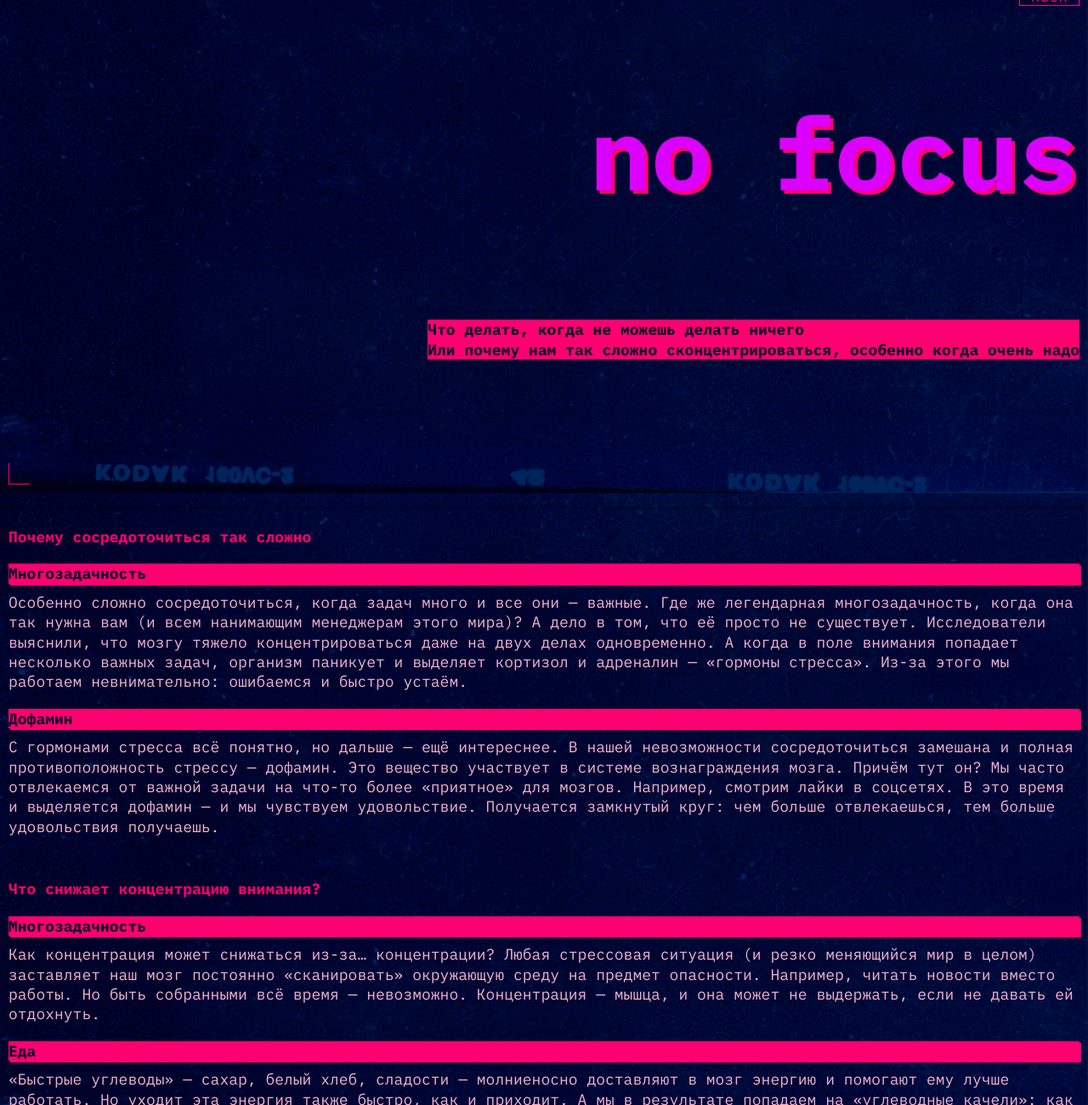
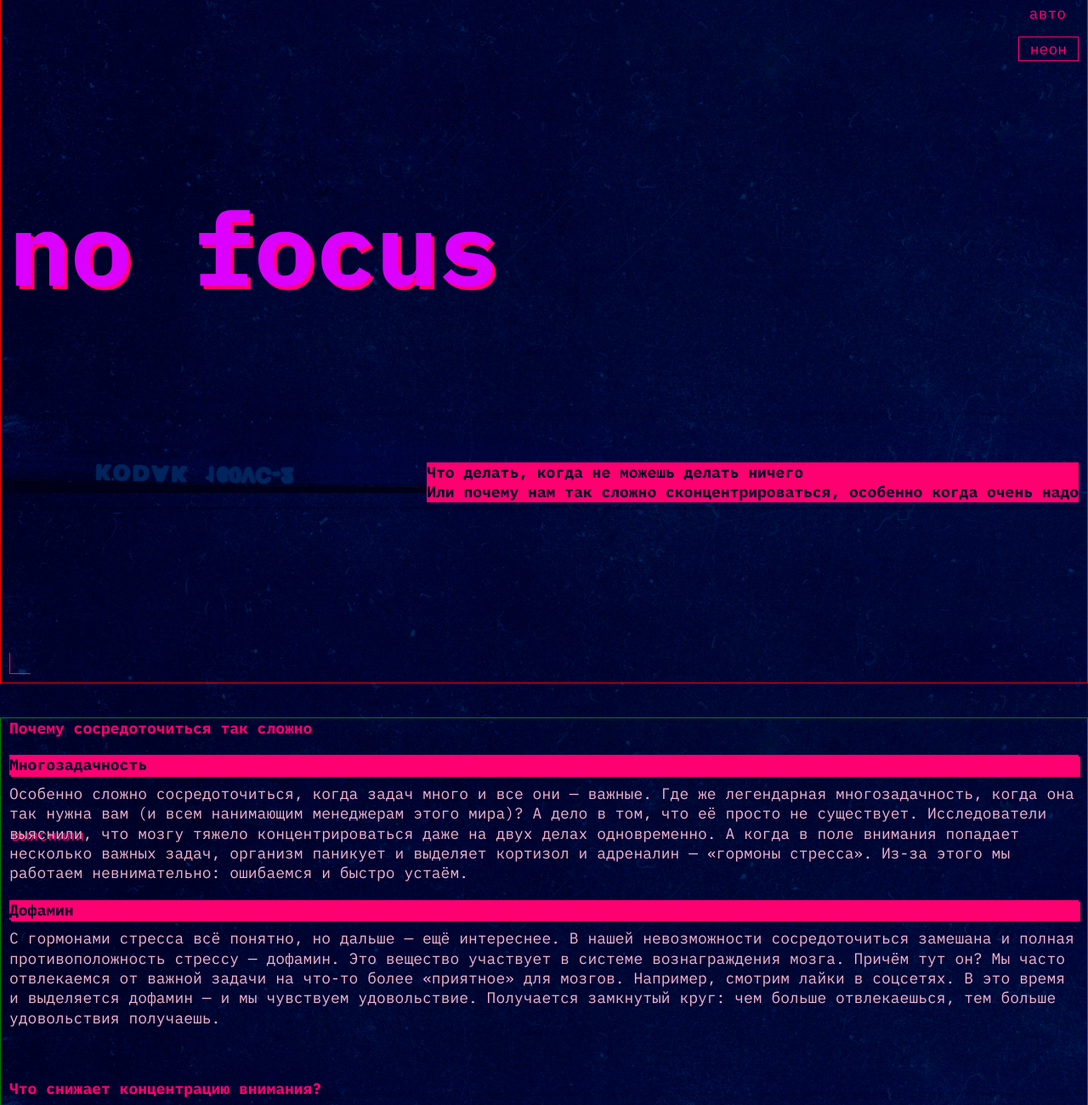
Before and after one commit to morik196911/slozhno-sosredotochitsya-fd, a plain HTML site: page index.html in a window 1280 px wide. Shown: the part 220-1520 px from the top of the page at 85% size. Drawn offline with Linux system fonts and the light colour scheme.

Commit message:
Второе сохранение

```diff
--- a/index.html
+++ b/index.html
@@ -67,7 +67,7 @@
               Особенно сложно сосредоточиться, когда задач много и все они —
               важные. Где же легендарная многозадачность, когда она так нужна
               вам (и всем нанимающим менеджерам этого мира)? А дело в том, что
-              её просто не существует. Исследователи выяснили, что мозгу тяжело
+              её просто не существует. Исследователи <a class="text-block__link" href="#">выяснили</a>, что мозгу тяжело
               концентрироваться даже на двух делах одновременно. А когда в поле
               внимания попадает несколько важных задач, организм паникует и
               выделяет кортизол и адреналин — «гормоны стресса». Из-за этого мы
@@ -162,7 +162,7 @@
               <h4 class="text-block__subtitle title-decor">Прогуляйтесь</h4>
               <p class="text-block__content">
                 Или даже пробегитесь. Лучше найти парк или лес: один эксперимент
-                показал, что созерцание природы повышает концентрацию, в то
+                <a class="text-block__link" href="#">показал</a>, что созерцание природы повышает концентрацию, в то
                 время как после просмотра городских пейзажей она наоборот
                 понижается. Можно совместить прогулку с физическими упражнениями
                 или бегом — так в мозг поступит ещё больше кислорода и он будет
--- a/styles/style.css
+++ b/styles/style.css
@@ -21,6 +21,7 @@
   grid-template-rows: 1fr min-content 1fr;
   justify-items: end;
   align-items: center;
+  border: 1px solid red;
 }
 
 .header__rec {
@@ -86,7 +87,6 @@
 }
 
 .header__theme-menu-button {
-  --main-line-height: 18px;
   border: none;
   background-color: transparent;
   font-weight: 400;
@@ -97,6 +97,16 @@
   padding-inline-end: 13px;
   padding-block-end: 1.5px;
   padding-inline-start: 13px;
+}
+
+.header__theme-menu-button:hover {
+  border: 1px solid var(--nav-hover-color, rgba(255, 0, 112, 0.4));
+}
+
+.header__theme-menu-button:focus {
+  outline: none ;
+  border: none;
+  border-bottom: 1px solid var(--nav-color, rgba(255, 0, 112, 1));
 }
 
 .header__theme-menu-button_type_dark {
@@ -121,6 +131,7 @@
   margin-block-start: calc(4 * var(--main-gap, 10px));
   display: grid;
   gap: calc(5 * var(--main-gap, 10px));
+  border: 1px solid green;
 }
 
 .content-section__title {
@@ -140,6 +151,23 @@
   font-size: var(--main-text-size, 18px);
   line-height: var(--main-line-height, 23.4px);
   color: var(--main-text-color, rgba(241, 178, 206, 1));
+}
+
+.text-block__link {
+  font-weight: 400;
+  font-size: var(--main-text-size, 18px);
+  line-height: var(--main-line-height, 23.4px);
+  color: var(--main-text-color, rgba(241, 178, 206, 1));
+  text-shadow: 2px 2px 0 var(--accent-color);
+  text-decoration: none;
+}
+
+.text-block__link:hover {
+ border-bottom: 1px solid var(--main-text-color, rgba(241, 178, 206, 1));
+}
+
+.text-block__link:focus {
+  outline: 1px solid var(--main-text-color, rgba(241, 178, 206, 1)) ;
 }
 
 .text-block__title {
@@ -187,7 +215,6 @@
   margin-block-start: calc(4 * var(--main-gap, 10px));
   display: grid;
   place-items: center;
-  border: 1px solid yellow;
 }
 
 .footer__title {
@@ -197,3 +224,24 @@
   color: var(--footer-logo-color, rgba(219, 0, 255, 1));
   text-shadow: 2px 2px 0 var(--accent-color, rgba(255, 0, 112, 1));
 }
+
+@media (width >= 768px) {
+
+  .header {
+    min-block-size: 1024px;
+  }
+
+  .header__title {
+    justify-self: start;
+  }
+
+  .content {
+    gap: calc(6 * var(--main-gap, 10px));
+  }
+
+}
+
+@media (width >= 1024px) {
+
+
+}
```
Also changed, not shown: styles/variables.css (+8 -0 lines).
